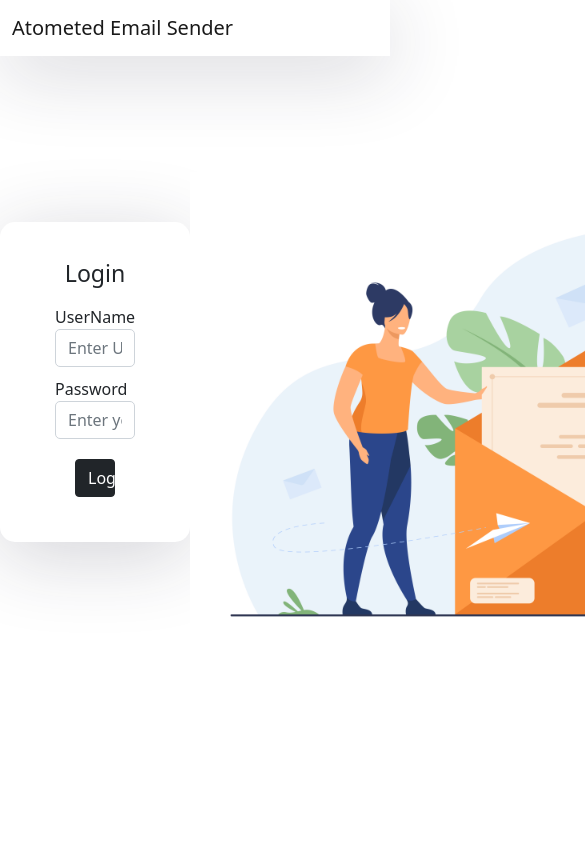
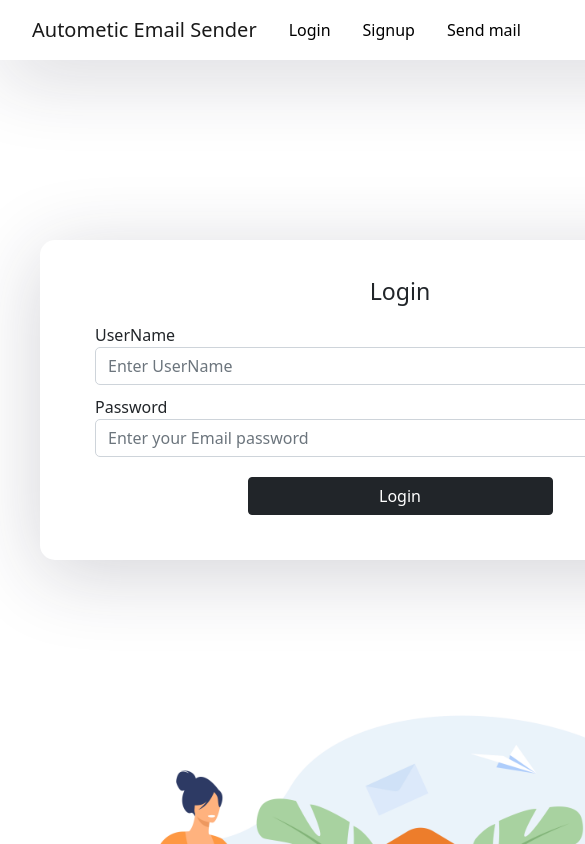
Before and after one commit to darshanahire/automatic-email-sender, a React (Create React App) app in the folder FrontEnd/: page /Login in a window 390 px wide. Shown: the top 844 px of the page, 585 px wide, since content can reach past the window. Built offline with nearby package versions, Linux system fonts and the light colour scheme.

Commit message:
initial commit

```diff
--- a/FrontEnd/src/App.js
+++ b/FrontEnd/src/App.js
@@ -1,6 +1,6 @@
 import React from 'react';
 import 'bootstrap/dist/css/bootstrap.min.css';
-import './App.css';
+// import './App.css';
 import { BrowserRouter as Router, Switch, Route, Link } from "react-router-dom";
 import { Redirect ,useHistory } from 'react-router';
 
@@ -36,28 +36,32 @@ const AuthRoute =({component:Component,...rest})=>(
 function App() {
   return (<Router>
     <div className="App">
-      <nav className="navbar navbar-expand-lg navbar-light fixed-top">
-        <div className="container">
-          <Link className="navbar-brand" to={"/"}>Atometed Email Sender</Link>
-          <div className="collapse navbar-collapse" id="navbarTogglerDemo02">
-            <ul className="navbar-nav ml-auto">
-              <li className="nav-item">
-                <Link className="nav-link" to={"/Login"}>Login</Link>
+      <div>
+      <nav className="navbar navbar-expand-lg navbar-light">
+
+
+
+            <ul className=" dispalyflex">
+          <Link className="navbar-brand" to={"/"}>Autometic Email Sender</Link>
+              <li className="nav-item1">
+                <Link className="nav-link1" to={"/Login"}>Login</Link>
               </li>
-              <li className="nav-item">
-                <Link className="nav-link" to={"/signup"}>Signup</Link>
+              <li className="nav-item1">
+                <Link className="nav-link1" to={"/signup"}>Signup</Link>
               </li>
-              <li className="nav-item">
-                <Link className="nav-link" to={"/send-mail"}>Send mail</Link>
+              <li className="nav-item1">
+                <Link className="nav-link1" to={"/send-mail"}>Send mail</Link>
               </li>
 
-              <li className="nav-item float">
-                <Link className="nav-link"  to={"/logout"}>Log out</Link>
+              <li className="nav-item1" id="float">
+                <Link className="nav-link1"  to={"/logout"}>Log out</Link>
               </li>
             </ul>
-          </div>
-        </div>
+
+
       </nav>
+      </div>
+
       <Switch>
               <AuthRoute exact path='/' component={Home} />
               <Route  exact path="/Login" component={login} />
--- a/FrontEnd/src/components/Home.component.js
+++ b/FrontEnd/src/components/Home.component.js
@@ -50,7 +50,7 @@ export default class Home extends Component {
             <>
                 <div className="outer">
                     <div className="middle">
-          <div className="inner-home">
+                        <div className="inner-home" id="inner-right">
 
                             <h3 className="heading">Welcome to Atometed Email Sender App</h3>
                             <div className="heading2">
@@ -58,7 +58,7 @@ export default class Home extends Component {
                                 {/* <Link type="submit" className="btn btn-success" to={"/send-mail"}>Sign mail</Link> */}
                             </div>
                         </div>
-          <div className="img1">
+                        <div className="img1" id="inner-left">
                             <img src="/img/img3.jpg" alt="" className="img1" />
                         </div>
                     </div>
--- a/FrontEnd/src/components/login.component.js
+++ b/FrontEnd/src/components/login.component.js
@@ -33,11 +33,11 @@ export default class Login extends Component {
         let mypassword = this.state.mypassword;
 
         event.preventDefault();
-        axios.post("/login", { username,mypassword }).then(() => {
-            window.localStorage.setItem("key",username);
+        axios.post("/login", { username, mypassword }).then(() => {
+            window.localStorage.setItem("key", username);
             alert("user Login Successfully")
             console.log("user Login Successfully");
-            window.location.href="https://automatic-email-sender.herokuapp.com/"
+            window.location.href = "https://automatic-email-sender.herokuapp.com/"
 
         }).catch((error) => {
             event.preventDefault();
@@ -55,7 +55,7 @@ export default class Login extends Component {
 
             <div className="outer">
                 <div className="middle">
-                    <div className="inner">
+                    <div className="inner " id="inner-right">
                         <form onSubmit={this.handleSubmit}>
 
                             <h3>Login</h3>
@@ -71,19 +71,16 @@ export default class Login extends Component {
                             <div className="btn-div">
                                 <button type="submit" className="btn btn-dark" >Login</button>
                             </div>
+                        </form>
+                    </div>
 
-
-
-            </form>
-                </div>
-
-                <div className="img1">
-                    <img src="/img/img1.jpg" alt="" className="img1" />
+                    <div className="img1" id="inner-left">
+                        <img src="/img/img1.jpg" alt="" className="img1" />
+                    </div>
                 </div>
             </div>
-        </div>
 
-</>
+        </>
 
 
         );
--- a/FrontEnd/src/components/send.component.js
+++ b/FrontEnd/src/components/send.component.js
@@ -4,7 +4,7 @@ import { Redirect } from "react-router";
 import axios from "axios";
 
 
-let k=1;
+let k = 1;
 export default class send extends Component {
 
   constructor(props) {
@@ -26,7 +26,7 @@ export default class send extends Component {
 
     this.setState({ [name]: value });
   }
-   handleSubmit(event) {
+  handleSubmit(event) {
     // console.log(this.state)
     let username = this.state.username;
     let friendsEmail = this.state.friendsEmail;
@@ -46,7 +46,7 @@ export default class send extends Component {
     return (<>
       <div className="outer">
         <div className="middle">
-          <div className="inner">
+          <div className="inner" id="inner-right">
             <form >
               <h3>Send Mail</h3>
               <div className="form-group">
@@ -66,11 +66,12 @@ export default class send extends Component {
               </div>
             </form>
           </div>
-          <div className="img1">
+          <div className="img1" id="inner-left">
             <img src="/img/img2.jpg" alt="" className="img1" />
           </div>
         </div>
       </div>
+      <div id="note">*Note -By Default Gmail not allow to Third Party Apps to Send Mail, So Please allow it to Send Mails.</div>
     </>
     );
   }
--- a/FrontEnd/src/components/signup.component.js
+++ b/FrontEnd/src/components/signup.component.js
@@ -53,7 +53,7 @@ export default class Signup extends Component {
 
             <div className="outer">
                 <div className="middle">
-                    <div className="inner">
+                    <div className="inner" id="inner-right">
                         <form onSubmit={this.handleSubmit}>
 
                             <h3>Signup</h3>
@@ -79,7 +79,7 @@ export default class Signup extends Component {
             </form>
                 </div>
 
-                <div className="img1">
+                <div className="img1" id="inner-left">
                     <img src="/img/img1.jpg" alt="" className="img1" />
                 </div>
             </div>
--- a/FrontEnd/src/index.css
+++ b/FrontEnd/src/index.css
@@ -25,7 +25,7 @@ body {
   background: linear-gradient(to right, #f64f59, #c471ed, #12c2e9);  */
 }
 
-body, html, .App, #root, .outer {
+body, html {
   width: 100%;
   height: 100%;
 }
@@ -114,14 +114,86 @@ body, html, .App, #root, .outer {
   text-align: center;
   /* border: 3px solid red; */
 }
-.float{
+#float{
   margin: 0;
   background-color :rgb(247, 88, 88);
-  border: 2px;
+  border: 1px;
   border-radius: 5px;
 
-  margin-left: 48rem;
+  margin-left: 50rem;
 }
-.float:hover{
-background-color: rgb(235, 194, 194);
+#float:hover{
+background-color:white;
+border: 1px solid red;
 }
+  /* div#inner-left   {order: 2;}
+div#inner-right   {order: 1;} */
+.nav-item1{
+  display: flex;
+  margin: 0 ;
+}
+.nav-link1{
+  display: block;
+    padding: .5rem 1rem;
+    color: black;
+    text-decoration: none;
+
+}
+.nav-link1:hover{
+
+    color:red;
+
+
+}
+.navbar{
+  height: 60px;
+  margin-bottom: 10px;
+ overflow: hidden;
+}
+@media screen and (max-width:700px){
+  .middle{
+    display: block;
+    margin: 10px auto;
+  }
+  #inner-left,#inner-right{
+    margin-bottom:100px ;
+    margin-top:100px ;
+  }
+  .navbar{
+    height: 60px;
+    margin-bottom: 70px;
+  }
+  #float{
+    margin-left: 5rem;}
+    .inner-home{
+      /* border: 3px solid red; */
+      margin-bottom: 500px;
+      height:200px ;
+    }
+
+    .App , #root{
+      /* width: 100%; */
+      height: 100%;
+    }
+    .inner{
+      width: 90%;
+    }
+    .outer{
+      width: 100%;
+    }
+}
+@media screen and (min-width:700px){
+  #note{
+    float: right;
+    margin-top: 150px;
+    margin-right: 20px;
+  }
+  .App, #root{
+    width: 100%;
+    height: 100%;
+  }}
+.dispalyflex{
+  display: flex;
+  margin-bottom: 0;
+  /* flex-direction: column; */
+}
```
Lines whose indentation alone changed are shown as unchanged.
